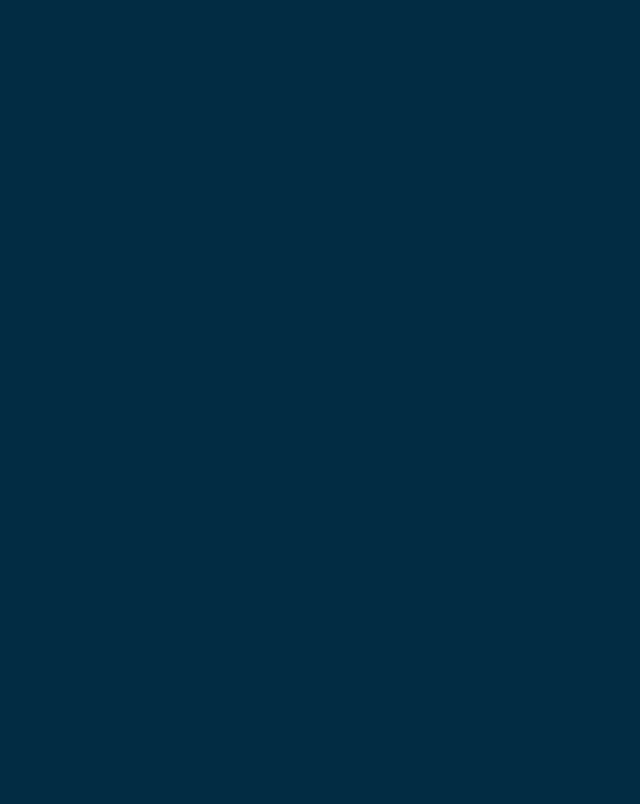
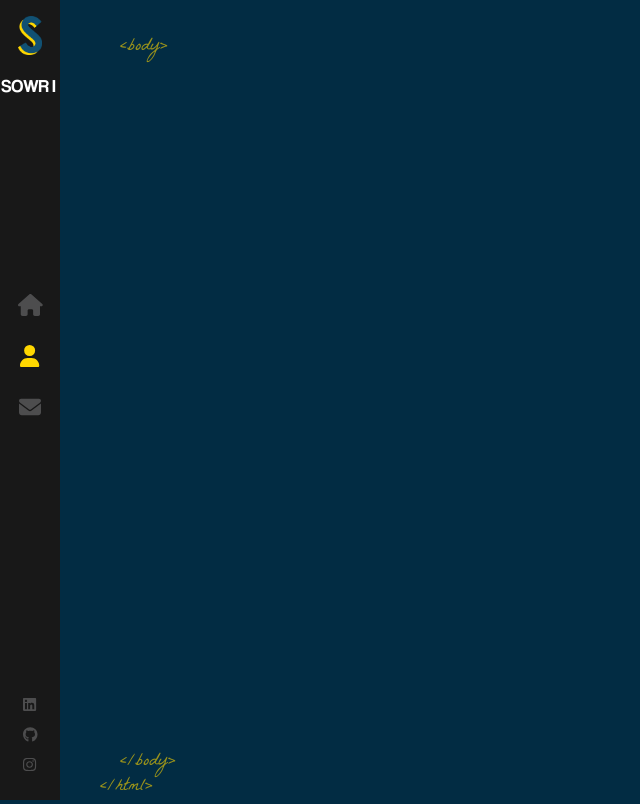
Before and after one commit to Sowri19/portfolio, a React (Create React App) app: page /about in a window 1280 px wide. Before the commit this address had no page. Shown: the whole page, without its empty margins (0-640 px from the left). Built offline with nearby package versions, Linux system fonts and the light colour scheme.

Commit message:
animated nav name

```diff
--- a/src/App.js
+++ b/src/App.js
@@ -3,12 +3,17 @@
 import {  Routes, Route } from 'react-router-dom';
 import Layout from './components/Layout';
 import Home from './components/Home';
+import About from './components/About';
+import Contact from './components/Contact';
 function App() {
   return (
     <>
+    {/* Nested Routing */}
       <Routes>
         <Route path="/" element={<Layout />}>
           <Route index element={<Home />} />
+          <Route path="about" element={<About />} />
+          <Route path="contact" element={<Contact/>}/>
         </Route>
       </Routes>
     </>
--- a/src/components/About/index.js
+++ b/src/components/About/index.js
@@ -0,0 +1,2 @@
+const About =()=>'Hello';
+export default About;
--- /dev/null
+++ b/src/components/Contact/index.js
@@ -0,0 +1,3 @@
+const Contact = () => "Contact";
+
+export default Contact;
--- a/src/components/Sidebar/index.js
+++ b/src/components/Sidebar/index.js
@@ -1,7 +1,7 @@
 import { Link, NavLink } from "react-router-dom";
 import "./index.scss";
 import LogoS from "../../assets/images/logo-s.png";
-import LogoSubtitle from "../../assets/images/logo_sub.png";
+// import LogoSubtitle from "../../assets/images/logo_sub.png";
 import { FontAwesomeIcon } from "@fortawesome/react-fontawesome";
 import { faHome,faUser,faEnvelope } from "@fortawesome/free-solid-svg-icons";
 import { faGithub, faInstagram, faLinkedin } from "@fortawesome/free-brands-svg-icons";
--- a/src/components/Sidebar/index.scss
+++ b/src/components/Sidebar/index.scss
@@ -66,12 +66,12 @@
         }
     }
     }
-    a.contact-link{
+    a.about-link{
         &:after{
             content: "ABOUT";
         }
     }
-    a.about-link{
+    a.contact-link{
         &:after{
             content: "CONTACT";
         }
```
Also changed, not shown: src/components/Contact/index.scss (added).
